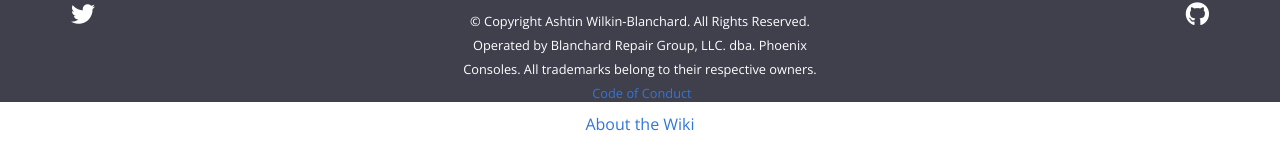
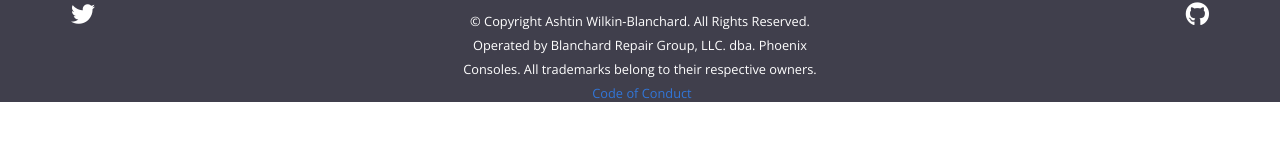
Before and after one commit to PhoenixConsoles/wiki, a Jekyll site: the page built from pages/index.md, in a window 1280 px wide and 900 px high, scrolled down 780 px. Shown: the part 740-897 px from the top of the window. Built offline with Jekyll 4.4.1, drawn with Linux system fonts in a browser that asks for light colours; after the commit the page ends 1632 px from its top, so only the background shows below that.

Commit message:
Update footer.html

```diff
--- a/_includes/footer.html
+++ b/_includes/footer.html
@@ -24,7 +24,7 @@
 <div class="col-12 col-sm-4 text-center py-2 order-sm-2">
   <small class="text-white">© Copyright {{ site.copyrightyear }} {{ site.webdev }}. All Rights Reserved. Operated by {{ site.operator }}. All trademarks belong to their respective owners.</small>
   {% if site.privacy %}<small class="ml-1"><a href="{{ site.privacy }}" target="_blank">Code of Conduct</a></small>{% endif %}
-  <p class="mt-2"><a href="/about/">About the Wiki</a></p>
+<!--  <p class="mt-2"><a href="/about/">About the Wiki</a></p>	!-->
       </div>
     </div>
   </div>
```
